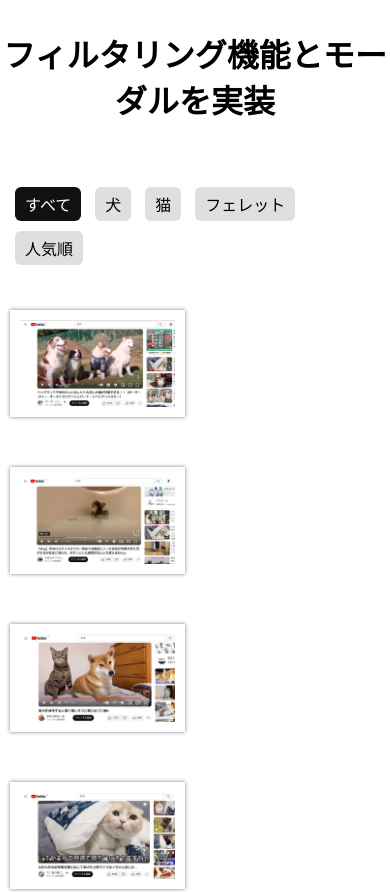
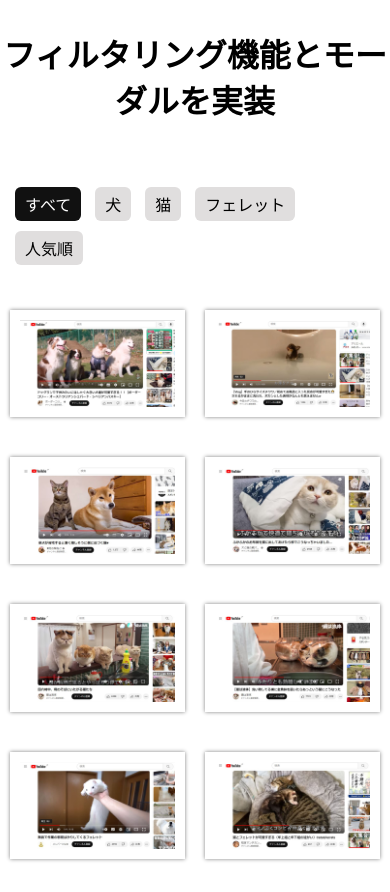
Before and after one commit to kotakichi/kotakichi.github.io, a plain HTML site: page mixItUp/index.html in a window 390 px wide. Shown: the top 892 px of the page. Drawn offline with nearby package versions, Linux system fonts and the light colour scheme.

Commit message:
cssファイルの更新

```diff
--- a/mixItUp/css/style.css
+++ b/mixItUp/css/style.css
@@ -48,6 +48,9 @@ h1{
       width: calc((100% - 20px) / 2);
     }
   }
+  @media (max-width:680px){
+    gap: 40px 20px;
+  }
 }
 
 /* スクロールバーを常に表示 */
```
